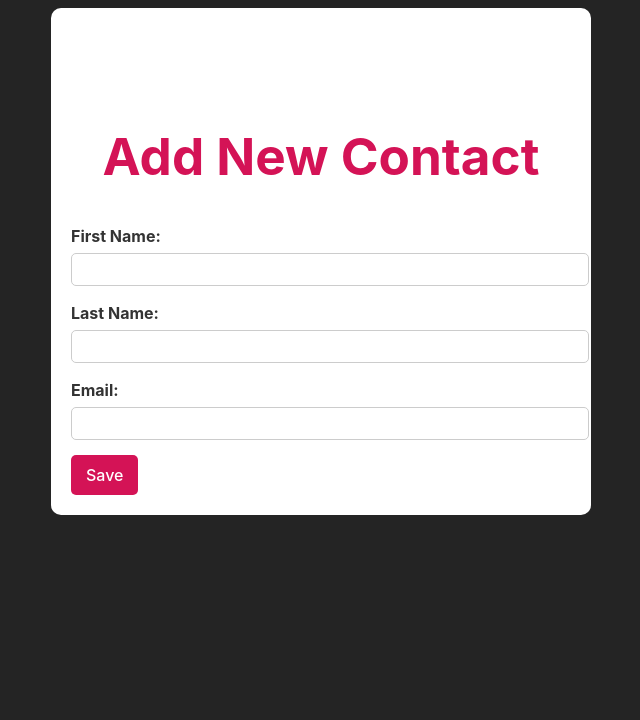
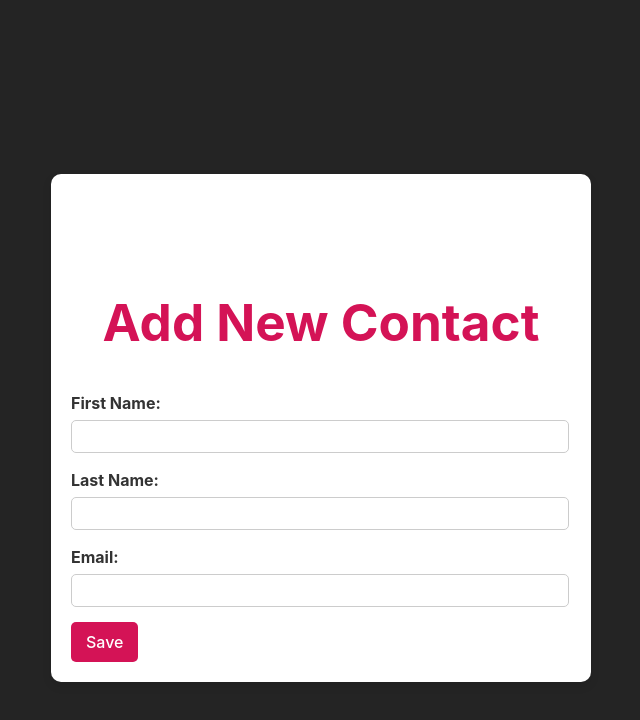
Before and after one commit to mohs0025/mtm6407-Contact-Book, a Vue app: page /add in a window 1280 px wide. Shown: the top 720 px of the page, without its empty margins (319-959 px from the left). Built offline with nearby package versions, Linux system fonts and the light colour scheme.

Commit message:
create add contact page

```diff
--- a/index.html
+++ b/index.html
@@ -4,10 +4,15 @@
     <meta charset="UTF-8" />
     <link rel="icon" type="image/svg+xml" href="/vite.svg" />
     <meta name="viewport" content="width=device-width, initial-scale=1.0" />
+
+    <!-- add link for font awesome -->
     <link
   href="https://cdnjs.cloudflare.com/ajax/libs/font-awesome/5.15.4/css/all.min.css"
   rel="stylesheet"
 />
+
+<!-- add link for bootstrap -->
+
 
     <title>Contact Book</title>
   </head>
--- a/src/views/AddContact.vue
+++ b/src/views/AddContact.vue
@@ -25,6 +25,7 @@ function saveContact() {
 </script>
 
 <template>
+  <div class="add-contact-page">
     <div class="add-contact">
       <h1>Add New Contact</h1>
       <form @submit.prevent="saveContact">
@@ -43,17 +44,28 @@ function saveContact() {
         <button type="submit">Save</button>
       </form>
     </div>
+  </div>
 </template>
 
 <style scoped>
+.add-contact-page {
+  display: flex;
+  justify-content: center;
+  align-items: center;
+  min-height: 100vh; /* Full viewport height */
+  background-color: #242424; /* Same as global background */
+  padding: 20px;
+}
+
 .add-contact {
   max-width: 500px;
-  margin: 0 auto;
-  padding: 20px;
+  width: 100%;
   background: #ffffff;
   border-radius: 10px;
-  /* box-shadow: 0 4px 10px rgba(0, 0, 0, 0.1); */
+  padding: 20px;
+  box-shadow: 0 4px 10px rgba(0, 0, 0, 0.1);
 }
+
 
 h1 {
   text-align: center;
@@ -64,6 +76,7 @@ h1 {
 
 form div {
   margin-bottom: 15px;
+  padding-right: 20px;
 }
 
 label {
```
Lines whose indentation alone changed are shown as unchanged.
